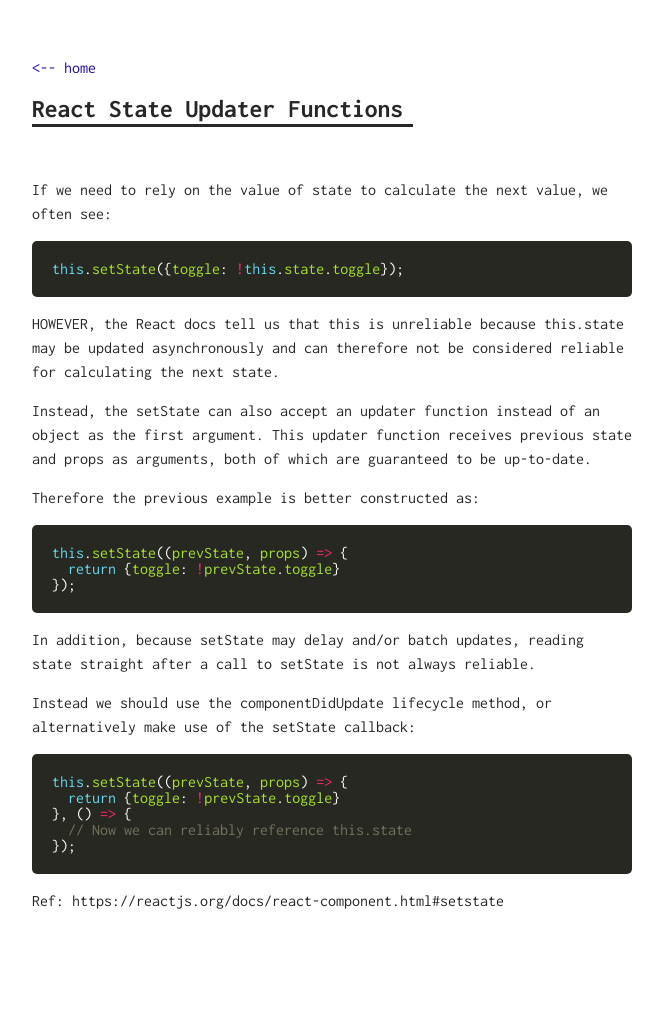
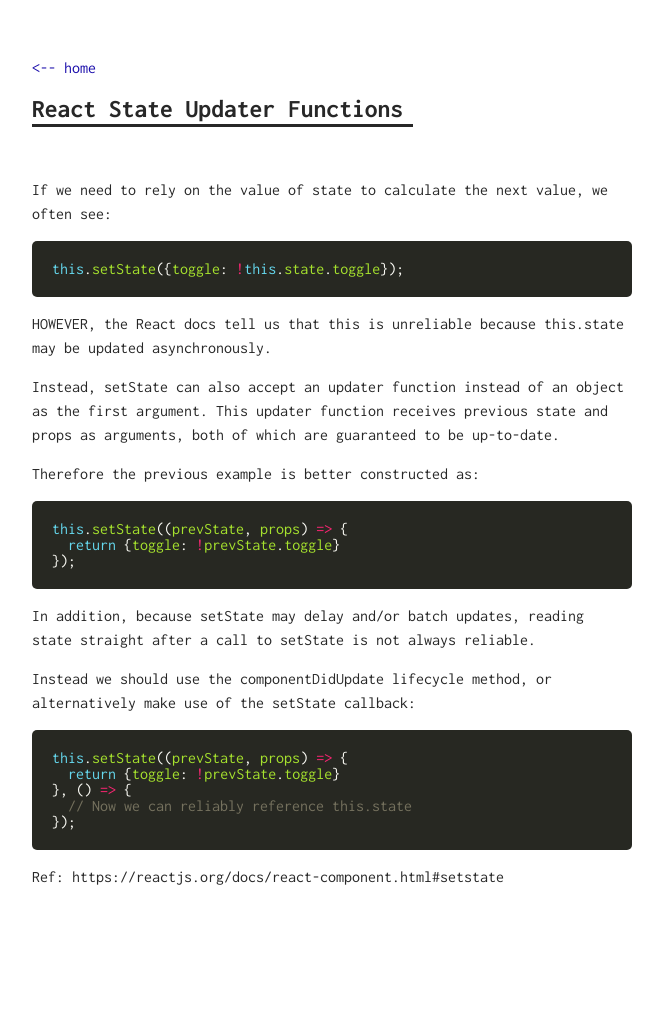
Before and after one commit to iamandyjones/js-notes, a Jekyll site: the page built from _posts/2018-01-30-react-state-updater-functions.md, in a window 1280 px wide. Shown: the whole page, without its empty margins (308-971 px from the left). Built offline with Jekyll 4.4.1, drawn with Linux system fonts in a browser that asks for light colours; after the commit the page ends 994 px from its top, so only the background shows below that.

Commit message:
Update 2018-01-30-react-state-updater-functions.md

```diff
--- a/_posts/2018-01-30-react-state-updater-functions.md
+++ b/_posts/2018-01-30-react-state-updater-functions.md
@@ -10,9 +10,9 @@ this.setState({toggle: !this.state.toggle});
 
 {% endhighlight %}
 
-HOWEVER, the React docs tell us that this is unreliable because `this.state` may be updated asynchronously and can therefore not be considered reliable for calculating the next state.
+HOWEVER, the React docs tell us that this is unreliable because `this.state` may be updated asynchronously.
 
-Instead, the `setState` can also accept an updater function instead of an object as the first argument. This updater function receives previous state and props as arguments, both of which are guaranteed to be up-to-date.
+Instead, `setState` can also accept an updater function instead of an object as the first argument. This updater function receives previous state and props as arguments, both of which are guaranteed to be up-to-date.
 
 Therefore the previous example is better constructed as:
 
```
